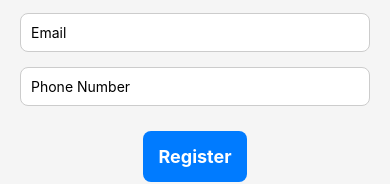
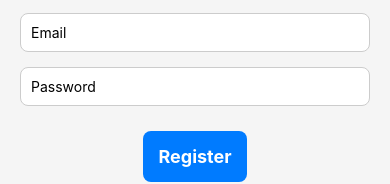
Before and after one commit to md97331/FairShare, a React Native app in the folder receipt-splitter/: screen / in a window 390 px wide. Shown: the part 376-560 px from the top of the page. Built offline with nearby package versions, Linux system fonts and the light colour scheme.

Commit message:
register is working

```diff
--- a/receipt-splitter/App.js
+++ b/receipt-splitter/App.js
@@ -2,6 +2,7 @@ import React, { useState } from 'react';
 import { StyleSheet, TouchableOpacity } from 'react-native';
 import { NavigationContainer } from '@react-navigation/native';
 import { createBottomTabNavigator } from '@react-navigation/bottom-tabs';
+import { createStackNavigator } from '@react-navigation/stack';
 import Icon from 'react-native-vector-icons/MaterialIcons';
 import HomeScreen from './screens/HomeScreen';
 import ProfileScreen from './screens/ProfileScreen';
@@ -11,6 +12,7 @@ import CameraScreen from './screens/CameraScreen';
 import RegisterScreen from './screens/RegisterScreen';
 
 const Tab = createBottomTabNavigator();
+const Stack = createStackNavigator();
 
 const styles = StyleSheet.create({
   container: {
@@ -71,12 +73,21 @@ const MainApp = () => (
   </Tab.Navigator>
 );
 
+
 const App = () => {
   const [isRegistered, setIsRegistered] = useState(false);
 
   return (
     <NavigationContainer>
-      {isRegistered ? <MainApp /> : <RegisterScreen onRegister={() => setIsRegistered(true)} />}
+      <Stack.Navigator screenOptions={{ headerShown: false }}>
+        {!isRegistered ? (
+          <Stack.Screen name="Register">
+            {(props) => <RegisterScreen {...props} onRegister={() => setIsRegistered(true)} />}
+          </Stack.Screen>
+        ) : (
+          <Stack.Screen name="MainApp" component={MainApp} />
+        )}
+      </Stack.Navigator>
     </NavigationContainer>
   );
 };
--- a/receipt-splitter/screens/RegisterScreen.js
+++ b/receipt-splitter/screens/RegisterScreen.js
@@ -1,18 +1,45 @@
 import React, { useState } from 'react';
-import { View, Text, TextInput, TouchableOpacity, StyleSheet } from 'react-native';
+import { View, Text, TextInput, TouchableOpacity, StyleSheet, Alert } from 'react-native';
 
-const RegisterScreen = ({ onRegister }) => {
+const RegisterScreen = ({ navigation, onRegister }) => {
   const [name, setName] = useState('');
   const [email, setEmail] = useState('');
-  const [phone, setPhone] = useState('');
+  const [password, setPassword] = useState('');
+  const [loading, setLoading] = useState(false);
 
-  const handleRegister = () => {
-    if (name.trim() && email.trim() && phone.trim()) {
-      onRegister(); // Call the function to proceed to the main app
-    } else {
-      alert('Please fill in all fields');
+  const handleRegister = async () => {
+    console.log("INside the function");
+    if (!name.trim() || !email.trim() || !password.trim()) {
+      Alert.alert('Error', 'Please fill in all fields.');
+      return;
+    }
+
+    try {
+      setLoading(true);
+
+      const response = await fetch('http://172.16.49.114:3080/api/auth/register', {
+        method: 'POST',
+        headers: { 'Content-Type': 'application/json' },
+        body: JSON.stringify({ name, email, password }),
+      });
+
+      const data = await response.json();
+
+      if (response.ok) {
+        Alert.alert('Success', 'User registered successfully!', [
+          {text: 'OK', onPress: () => onRegister() }
+        ]);
+      } else {
+        Alert.alert('Error', data.error || 'Registration failed.');
+      }
+    } catch (error) {
+      console.error('Registration Error:', error);
+      Alert.alert('Error', 'Something went wrong. Please try again.');
+    } finally {
+      setLoading(false);
     }
   };
+
 
   return (
     <View style={styles.container}>
@@ -33,16 +60,17 @@ const RegisterScreen = ({ onRegister }) => {
         keyboardType="email-address"
       />
 
+
       <TextInput
         style={styles.input}
-        placeholder="Phone Number"
-        value={phone}
-        onChangeText={setPhone}
-        keyboardType="phone-pad"
+        placeholder="Password"
+        value={password}
+        onChangeText={setPassword}
+        secureTextEntry
       />
 
-      <TouchableOpacity style={styles.button} onPress={handleRegister}>
-        <Text style={styles.buttonText}>Register</Text>
+      <TouchableOpacity style={styles.button} onPress={handleRegister} disabled={loading}>
+        <Text style={styles.buttonText}>{loading ? 'Registering...' : 'Register'}</Text>
       </TouchableOpacity>
     </View>
   );
```
